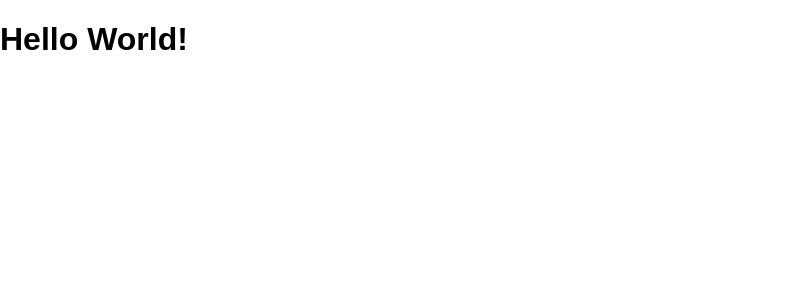
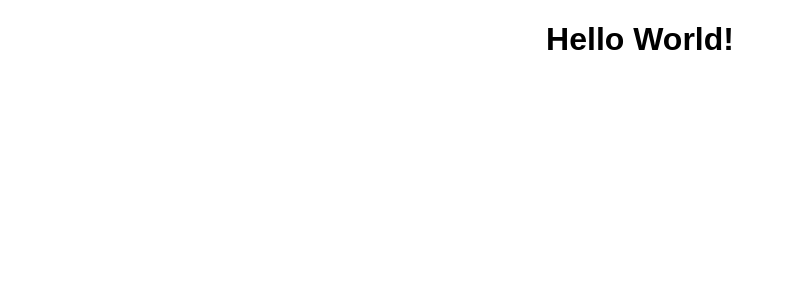
Before and after one commit to 1Mill/ErikEkberg.info, a Nuxt app: page / in a window 1280 px wide. Shown: the top 300 px of the page, without its empty margins (0-792 px from the left). Built offline with nearby package versions, Linux system fonts and the light colour scheme.

Commit message:
Center text by default

```diff
--- a/layouts/default.vue
+++ b/layouts/default.vue
@@ -1,5 +1,7 @@
 <template>
-	<div>
+	<div
+	class='[ tc ]'
+	>
 		<nuxt/>
 	</div>
 </template>
```
